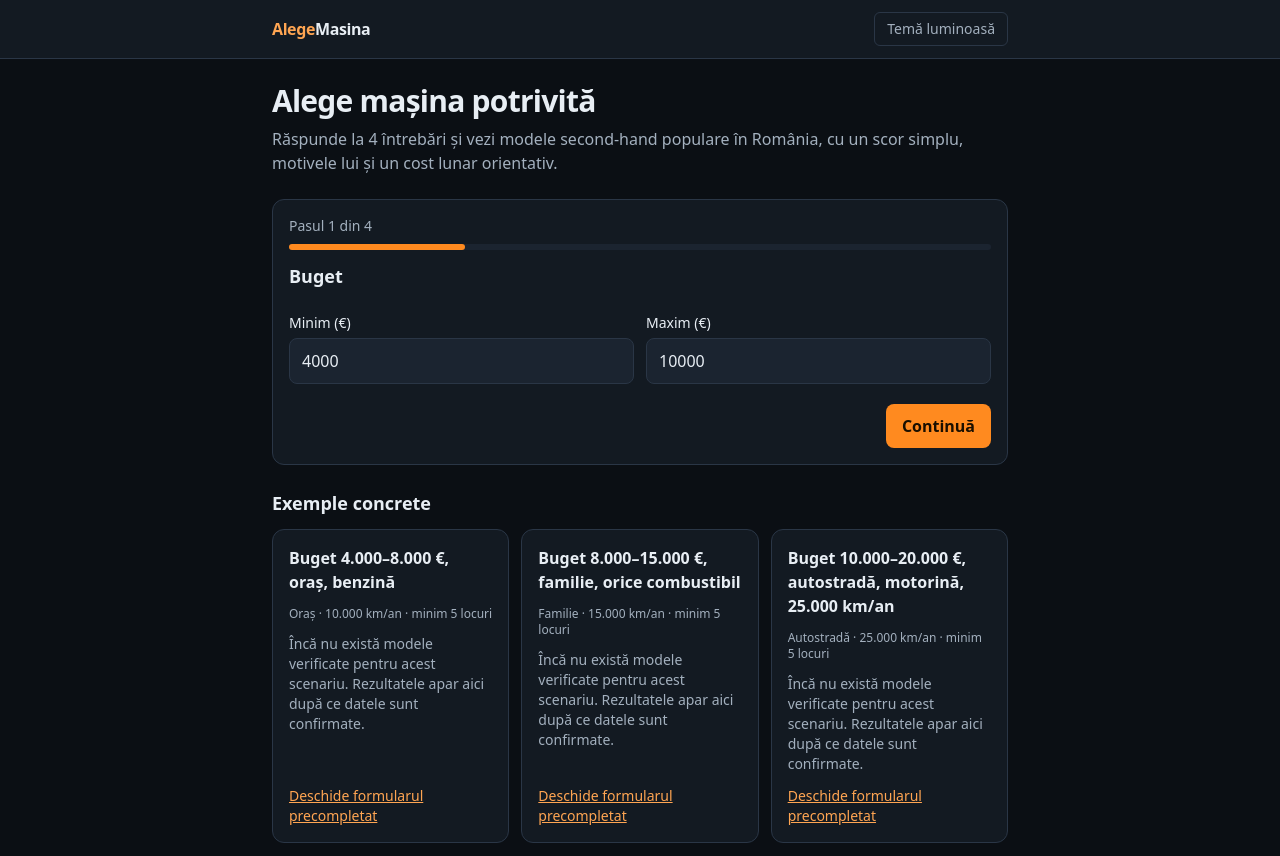
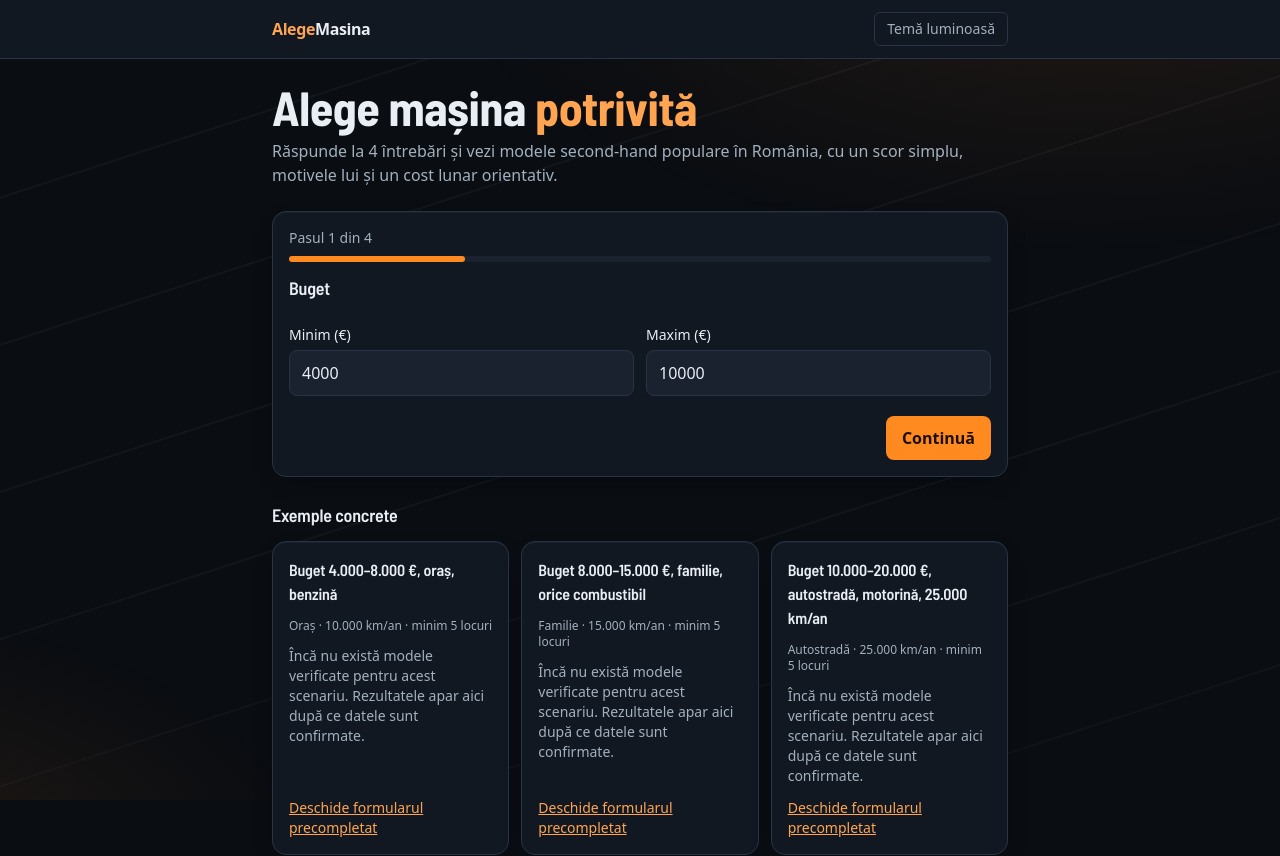
Before and after one commit to ManolacheIoan/used-car-advisor, a Next.js app: page / in a window 1280 px wide. Shown: the top 856 px of the page. Built offline with nearby package versions, Linux system fonts and the light colour scheme.

Commit message:
Polish automotive look: display font, animated background, card depth, count-up costs, shared view transitions, directional form steps; zero layout shift
All non-essential motion is disabled under prefers-reduced-motion.

```diff
--- a/src/app/globals.css
+++ b/src/app/globals.css
@@ -2,20 +2,28 @@
 
 /* Dark is the default; [data-theme="light"] switches. One accent color. */
 :root {
-  --bg: #0b0f14;
-  --surface: #131a22;
-  --surface-2: #1b2430;
-  --border: #2a3646;
+  --bg: #0a0d12;
+  --bg-glow: rgba(255, 138, 31, 0.1);
+  --surface: #121821;
+  --surface-2: #1a2230;
+  --border: #283445;
   --text: #e8eef4;
   --muted: #a3b0be;
   --accent: #ff8a1f;
   --accent-text: #ffa552;
   --on-accent: #1a0f00;
+  --shadow:
+    0 1px 0 rgba(255, 255, 255, 0.04) inset, 0 8px 24px -12px rgba(0, 0, 0, 0.7);
+  --shadow-hover:
+    0 1px 0 rgba(255, 255, 255, 0.06) inset,
+    0 18px 40px -16px rgba(0, 0, 0, 0.85);
+  --speed-line: rgba(255, 255, 255, 0.035);
   color-scheme: dark;
 }
 
 [data-theme="light"] {
-  --bg: #f5f7fa;
+  --bg: #f3f5f8;
+  --bg-glow: rgba(255, 138, 31, 0.12);
   --surface: #ffffff;
   --surface-2: #eef2f6;
   --border: #cdd6e0;
@@ -24,6 +32,11 @@
   --accent: #ff8a1f;
   --accent-text: #a14b00;
   --on-accent: #1a0f00;
+  --shadow:
+    0 1px 2px rgba(16, 24, 40, 0.06), 0 8px 24px -14px rgba(16, 24, 40, 0.25);
+  --shadow-hover:
+    0 2px 4px rgba(16, 24, 40, 0.08), 0 18px 40px -16px rgba(16, 24, 40, 0.35);
+  --speed-line: rgba(18, 24, 33, 0.045);
   color-scheme: light;
 }
 
@@ -38,11 +51,19 @@
   --color-accent-text: var(--accent-text);
   --color-on-accent: var(--on-accent);
   --font-sans: system-ui, -apple-system, "Segoe UI", Roboto, sans-serif;
+  --font-display: var(--font-barlow), system-ui, sans-serif;
 }
 
 body {
   background: var(--bg);
   color: var(--text);
+}
+
+h1,
+h2,
+h3 {
+  font-family: var(--font-display);
+  letter-spacing: -0.01em;
 }
 
 :focus-visible {
@@ -51,25 +72,71 @@ body {
   border-radius: 4px;
 }
 
+/* Background: soft glow + slow diagonal speed lines. Fixed, behind content, transform-only animation. */
+.scene {
+  position: fixed;
+  inset: 0;
+  z-index: -1;
+  overflow: hidden;
+  pointer-events: none;
+  background:
+    radial-gradient(60rem 30rem at 85% -10%, var(--bg-glow), transparent 70%),
+    radial-gradient(40rem 24rem at -10% 110%, var(--bg-glow), transparent 70%);
+}
+.scene::before {
+  content: "";
+  position: absolute;
+  inset: -50% -100%;
+  background: repeating-linear-gradient(
+    -18deg,
+    transparent 0 46px,
+    var(--speed-line) 46px 48px,
+    transparent 48px 140px
+  );
+  mask-image: linear-gradient(
+    180deg,
+    transparent,
+    #000 25%,
+    #000 60%,
+    transparent
+  );
+  animation: speed 28s linear infinite;
+  will-change: transform;
+}
+@keyframes speed {
+  to {
+    transform: translateX(-280px);
+  }
+}
+
+/* Cards with depth; interactive ones lift on hover. */
+.card {
+  border: 1px solid var(--border);
+  background: var(--surface);
+  border-radius: 0.875rem;
+  box-shadow: var(--shadow);
+}
+.card-hover {
+  transition:
+    transform 0.2s ease,
+    box-shadow 0.2s ease,
+    border-color 0.2s ease;
+}
+.card-hover:hover,
+.card-hover:focus-within {
+  transform: translateY(-2px);
+  box-shadow: var(--shadow-hover);
+  border-color: color-mix(in srgb, var(--accent) 45%, var(--border));
+}
+
 @keyframes rise {
   from {
     opacity: 0;
-    transform: translateY(6px);
+    transform: translateY(8px);
   }
 }
-
 .animate-rise {
-  animation: rise 0.3s ease-out both;
-}
-
-@media (prefers-reduced-motion: reduce) {
-  *,
-  *::before,
-  *::after {
-    animation-duration: 0.01ms !important;
-    animation-iteration-count: 1 !important;
-    transition-duration: 0.01ms !important;
-  }
+  animation: rise 0.35s cubic-bezier(0.2, 0.7, 0.2, 1) both;
 }
 
 @keyframes grow {
@@ -77,3 +144,67 @@ body {
     transform: scaleX(0);
   }
 }
+.animate-grow {
+  transform-origin: left;
+  animation: grow 0.8s cubic-bezier(0.2, 0.7, 0.2, 1) both;
+}
+
+/* Form steps slide in the direction of travel. */
+@keyframes from-right {
+  from {
+    opacity: 0;
+    transform: translateX(24px);
+  }
+}
+@keyframes from-left {
+  from {
+    opacity: 0;
+    transform: translateX(-24px);
+  }
+}
+.step-next {
+  animation: from-right 0.3s cubic-bezier(0.2, 0.7, 0.2, 1) both;
+}
+.step-prev {
+  animation: from-left 0.3s cubic-bezier(0.2, 0.7, 0.2, 1) both;
+}
+
+/* Shared element transitions (React <ViewTransition share="morph">) between results, compare and detail. */
+::view-transition-group(.morph) {
+  animation-duration: 380ms;
+  animation-timing-function: cubic-bezier(0.2, 0.7, 0.2, 1);
+}
+::view-transition-old(root),
+::view-transition-new(root) {
+  animation-duration: 220ms;
+}
+
+/* Reduced motion: disable every non-essential animation, including the background and view transitions. */
+@media (prefers-reduced-motion: reduce) {
+  *,
+  *::before,
+  *::after {
+    animation-duration: 0.01ms !important;
+    animation-iteration-count: 1 !important;
+    animation-delay: 0ms !important;
+    transition-duration: 0.01ms !important;
+  }
+  .scene::before {
+    animation: none;
+  }
+  .card-hover:hover,
+  .card-hover:focus-within {
+    transform: none;
+  }
+  ::view-transition-group(*),
+  ::view-transition-old(*),
+  ::view-transition-new(*) {
+    animation: none !important;
+  }
+}
+
+@media print {
+  .scene {
+    display: none;
+  }
+}
--- a/src/app/layout.tsx
+++ b/src/app/layout.tsx
@@ -1,8 +1,17 @@
 import type { Metadata, Viewport } from "next";
+import { Barlow_Semi_Condensed } from "next/font/google";
 import "./globals.css";
 import { SiteFooter, SiteHeader } from "@/components/SiteChrome";
 import { THEME_SCRIPT } from "@/components/ThemeToggle";
 import { OG_IMAGE, SITE } from "@/lib/site";
+
+/** Display font for headings (OFL). Body text stays on the system font. */
+const display = Barlow_Semi_Condensed({
+  weight: ["600", "700"],
+  subsets: ["latin", "latin-ext"],
+  variable: "--font-barlow",
+  display: "swap",
+});
 
 export const metadata: Metadata = {
   metadataBase: new URL(SITE.url),
@@ -19,15 +28,20 @@ export const metadata: Metadata = {
   twitter: { card: "summary_large_image", images: [OG_IMAGE.url] },
 };
 
-export const viewport: Viewport = { themeColor: "#0b0f14" };
+export const viewport: Viewport = { themeColor: "#0a0d12" };
 
 export default function RootLayout({ children }: LayoutProps<"/">) {
   return (
-    <html lang="ro" className="h-full antialiased" suppressHydrationWarning>
+    <html
+      lang="ro"
+      className={`${display.variable} h-full antialiased`}
+      suppressHydrationWarning
+    >
       <head>
         <script dangerouslySetInnerHTML={{ __html: THEME_SCRIPT }} />
       </head>
       <body className="flex min-h-full flex-col font-sans">
+        <div className="scene" aria-hidden />
         <a href="#main" className="sr-only focus:not-sr-only focus:p-2">
           Sari la conținut
         </a>
--- a/src/app/page.tsx
+++ b/src/app/page.tsx
@@ -1,8 +1,7 @@
 import type { Metadata } from "next";
 import { Suspense } from "react";
 import { Scenarios } from "@/components/Scenarios";
-import { StepForm } from "@/components/StepForm";
-import { Loading } from "@/components/ui";
+import { StepForm, StepFormFromUrl } from "@/components/StepForm";
 
 export const metadata: Metadata = { alternates: { canonical: "/" } };
 
@@ -10,16 +9,16 @@ export default function Home() {
   return (
     <div className="space-y-6">
       <section className="space-y-2">
-        <h1 className="text-2xl font-bold tracking-tight sm:text-3xl">
-          Alege mașina potrivită
+        <h1 className="text-4xl leading-none font-bold tracking-tight sm:text-5xl">
+          Alege mașina <span className="text-accent-text">potrivită</span>
         </h1>
         <p className="text-muted">
           Răspunde la 4 întrebări și vezi modele second-hand populare în
           România, cu un scor simplu, motivele lui și un cost lunar orientativ.
         </p>
       </section>
-      <Suspense fallback={<Loading />}>
-        <StepForm />
+      <Suspense fallback={<StepForm />}>
+        <StepFormFromUrl />
       </Suspense>
       <Scenarios />
     </div>
--- a/src/components/CostLine.tsx
+++ b/src/components/CostLine.tsx
@@ -1,10 +1,14 @@
 import { lei } from "@/lib/labels";
+import { CountUp } from "./CountUp";
 import { COST_NOTE, type MonthlyCost } from "@/lib/cost";
 
 export function CostLine({ cost }: { cost: MonthlyCost }) {
   return (
     <p className="text-sm">
-      <span className="font-semibold">~{lei(cost.total)}/lună</span>{" "}
+      <span className="font-semibold">
+        ~<CountUp value={cost.total} format={lei} />
+        /lună
+      </span>{" "}
       <span className="text-muted">
         {COST_NOTE} (carburant {lei(cost.fuel)}, RCA {lei(cost.insurance)},
         impozit {lei(cost.tax)}, întreținere {lei(cost.maintenance)})
--- a/src/components/ScoreBar.tsx
+++ b/src/components/ScoreBar.tsx
@@ -10,11 +10,11 @@ export function ScoreBar({ score }: { score: number }) {
         className="bg-surface-2 h-2.5 flex-1 overflow-hidden rounded-full"
       >
         <div
-          className="bg-accent h-full origin-left animate-[grow_0.6s_ease-out] rounded-full"
+          className="bg-accent animate-grow h-full rounded-full"
           style={{ width: `${score}%` }}
         />
       </div>
-      <span className="w-14 text-right font-semibold tabular-nums">
+      <span className="min-w-16 text-right font-semibold whitespace-nowrap tabular-nums">
         {score}/100
       </span>
     </div>
--- a/src/components/StepForm.tsx
+++ b/src/components/StepForm.tsx
@@ -39,18 +39,23 @@ const USAGE_HINT = {
   mixt: "Puțin din toate",
 };
 
-export function StepForm() {
+/** Reads pre-filled criteria from the URL (e.g. example scenarios, "Modifică criteriile"). */
+export function StepFormFromUrl() {
+  const params = useSearchParams();
+  const initial = { ...DEFAULTS };
+  for (const [k, short] of Object.entries(PREF_KEYS)) {
+    const q = params.get(short);
+    if (q) initial[k as keyof Prefs] = q;
+  }
+  return <StepForm key={params.toString()} initial={initial} />;
+}
+
+/** Rendered statically with defaults (Suspense fallback), so the page has no layout shift while the URL is read. */
+export function StepForm({ initial = DEFAULTS }: { initial?: PrefsInput }) {
   const router = useRouter();
-  const params = useSearchParams();
-  const [values, setValues] = useState<PrefsInput>(() => {
-    const v = { ...DEFAULTS };
-    for (const [k, short] of Object.entries(PREF_KEYS)) {
-      const q = params.get(short);
-      if (q) v[k as keyof Prefs] = q;
-    }
-    return v;
-  });
+  const [values, setValues] = useState<PrefsInput>(initial);
   const [step, setStep] = useState(0);
+  const [dir, setDir] = useState<"next" | "prev">("next");
   const [errors, setErrors] = useState<FieldErrors>({});
   const last = step === STEPS.length - 1;
 
@@ -70,7 +75,10 @@ export function StepForm() {
       document.getElementById(`f-${Object.keys(stepErrors)[0]}`)?.focus();
       return;
     }
-    if (!last) return setStep(step + 1);
+    if (!last) {
+      setDir("next");
+      return setStep(step + 1);
+    }
     if (r.prefs) router.push(`/rezultate/?${prefsToQuery(r.prefs)}`);
   }
 
@@ -96,7 +104,7 @@ export function StepForm() {
         </h2>
       </div>
 
-      <div key={step} className="animate-rise space-y-5">
+      <div key={step} className={`step-${dir} space-y-5`}>
         {step === 0 && (
           <div className="grid grid-cols-2 gap-3">
             <NumberField
@@ -184,7 +192,10 @@ export function StepForm() {
         <button
           type="button"
           className={btnGhost}
-          onClick={() => setStep(step - 1)}
+          onClick={() => {
+            setDir("prev");
+            setStep(step - 1);
+          }}
           disabled={step === 0}
           hidden={step === 0}
         >
--- a/src/components/ui.tsx
+++ b/src/components/ui.tsx
@@ -1,7 +1,7 @@
 import Link from "next/link";
-import type { ReactNode } from "react";
+import { ViewTransition, type ReactNode } from "react";
 
-export const card = "rounded-xl border border-line bg-surface p-4";
+export const card = "card p-4";
 export const btnPrimary =
   "inline-flex items-center justify-center rounded-lg bg-accent px-4 py-2.5 font-semibold text-on-accent transition hover:brightness-110 disabled:opacity-50";
 export const btnGhost =
@@ -45,3 +45,21 @@ export function BackToForm({ query = "" }: { query?: string }) {
     </Link>
   );
 }
+
+/**
+ * Shared element across results, compare and detail (same `name` on each page).
+ * Uses the browser View Transitions API through React; no-op where unsupported or with reduced motion.
+ */
+export function Morph({
+  name,
+  children,
+}: {
+  name: string;
+  children: ReactNode;
+}) {
+  return (
+    <ViewTransition name={name} share="morph" default="none">
+      {children}
+    </ViewTransition>
+  );
+}
```
Also changed, not shown: src/app/masini/[id]/page.tsx (+13 -7 lines), src/components/Compare.tsx (+16 -7 lines), src/components/CountUp.tsx (added, +51 -0 lines), src/components/DetailCost.tsx (+9 -1 lines), src/components/Results.tsx (+11 -5 lines).
